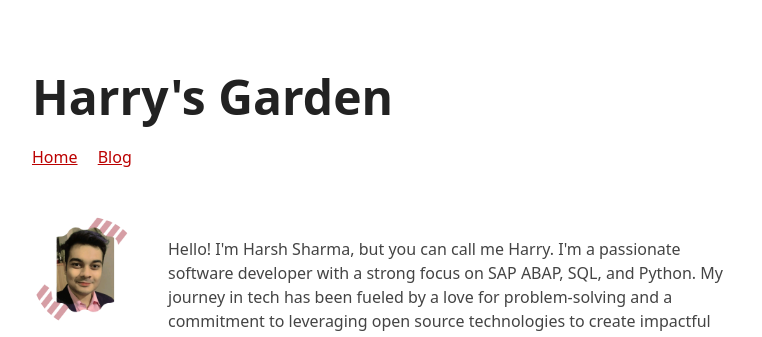
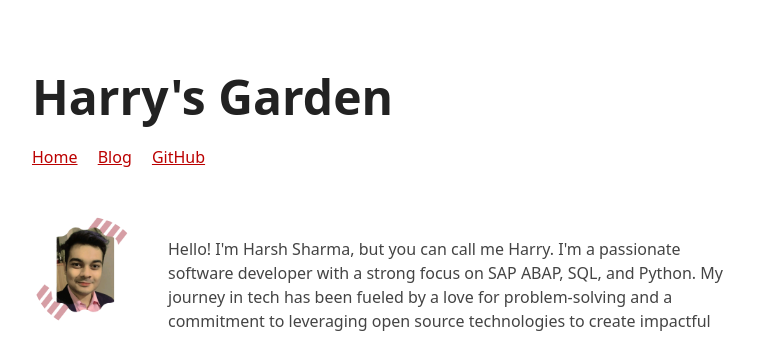
Before and after one commit to harshsharma1506/harshsharma1506.github.io, a Jekyll site: the page built from index.md, in a window 1280 px wide. Shown: the top 337 px of the page, without its empty margins (258-1020 px from the left). Built offline with Jekyll 4.4.1, drawn with Linux system fonts in a browser that asks for light colours; our own code applies the rules of GitHub Pages for plain Markdown files.

Commit message:
Update _config.yml

```diff
--- a/_config.yml
+++ b/_config.yml
@@ -20,6 +20,9 @@ nav-links:
   - name: Blog
     url: /blog
     external: false
+  - name: GitHub
+    url:  https://github.com/harshsharma1506
+    external: true
 
 # for the homepage image + big text next to it
 greeting_image: /assets/My photo.png
```
